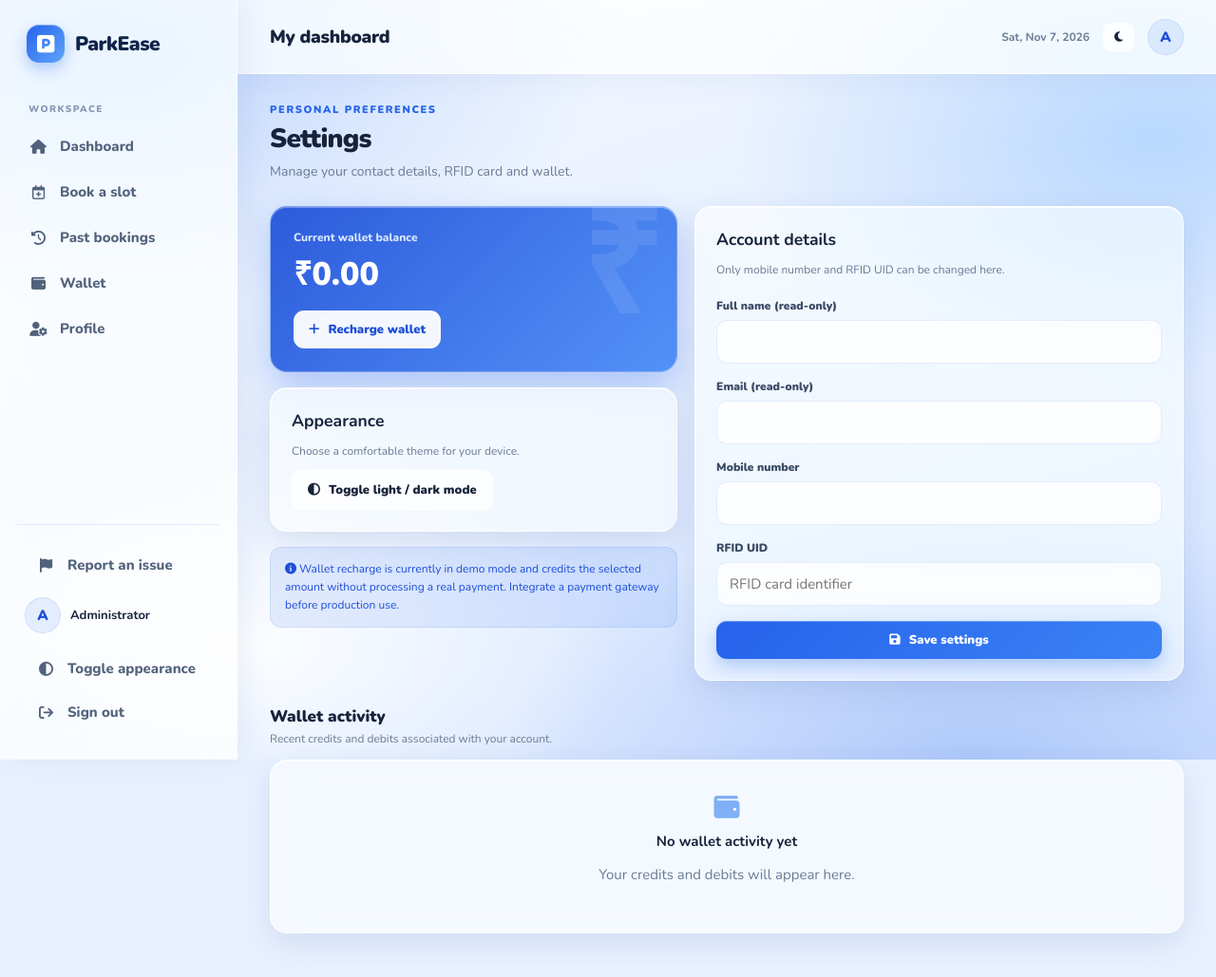
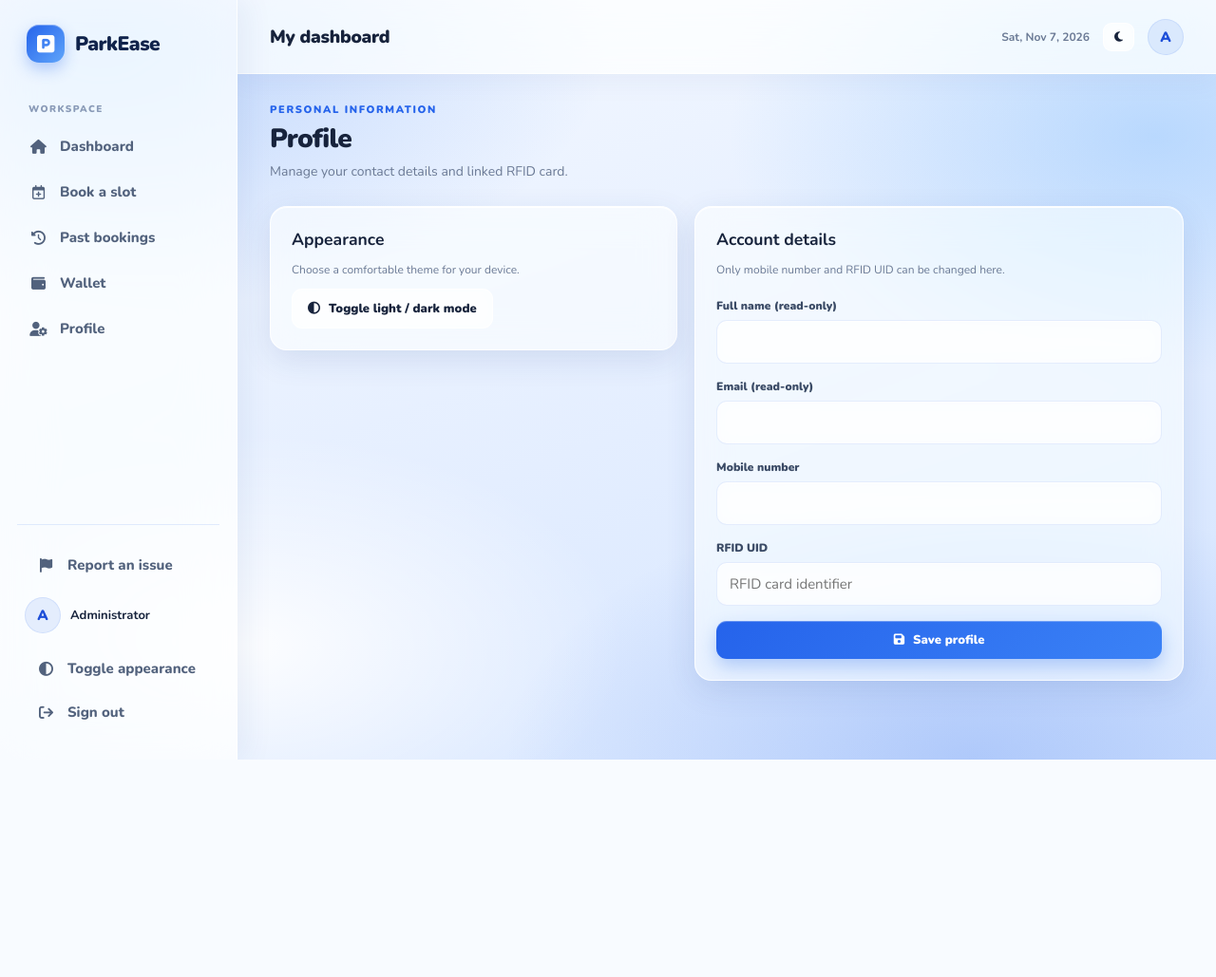
Before and after one commit to spsproject14/smart_parking_app, a Flask app: template templates/settings.html in a window 1280 px wide. Shown: the whole page at 95% size. After the commit the page ends 800 px from the top, so only its background shows below. Run offline with Flask 3, Linux system fonts and the light colour scheme; the template is opened without the code that fills it, so the values that code supplies are empty.

Commit message:
Update settings.html

```diff
--- a/templates/settings.html
+++ b/templates/settings.html
@@ -1,23 +1,14 @@
-{% extends 'base.html' %} {% block page_content %}
+{% extends 'base.html' %}
+{% block page_content %}
 <div class="welcome">
   <div>
-    <div class="eyebrow">Personal preferences</div>
-    <h1 class="page-title">Settings</h1>
-    <p class="subtitle">Manage your contact details, RFID card and wallet.</p>
+    <div class="eyebrow">Personal information</div>
+    <h1 class="page-title">Profile</h1>
+    <p class="subtitle">Manage your contact details and linked RFID card.</p>
   </div>
 </div>
+
 <div class="grid settings-grid">
-  <div class="grid" style="gap: 16px">
-    <div class="balance-card">
-      <div class="label">Current wallet balance</div>
-      <div class="amount">₹{{'%.2f'|format(wallet_balance)}}</div>
-      <button
-        class="btn"
-        onclick="document.getElementById('rechargeModal').classList.add('show')"
-      >
-        <i class="fa-solid fa-plus"></i> Recharge wallet
-      </button>
-    </div>
   <div class="card">
     <h3 style="margin: 0 0 6px">Appearance</h3>
     <p class="muted" style="font-size: 12px">
@@ -27,12 +18,7 @@
       <i class="fa-solid fa-circle-half-stroke"></i> Toggle light / dark mode
     </button>
   </div>
-    <div class="notice">
-      <i class="fa-solid fa-circle-info"></i> Wallet recharge is currently in
-      demo mode and credits the selected amount without processing a real
-      payment. Integrate a payment gateway before production use.
-    </div>
-  </div>
+
   <div class="card">
     <h3 style="margin: 0 0 5px">Account details</h3>
     <p class="muted" style="font-size: 12px; margin-bottom: 22px">
@@ -40,104 +26,29 @@
     </p>
     <form method="post" class="grid" style="gap: 16px">
       <div class="field">
-        <label>Full name (read-only)</label
-        ><input value="{{user.name}}" readonly />
+        <label>Full name (read-only)</label>
+        <input value="{{ user.name }}" readonly />
       </div>
       <div class="field">
-        <label>Email (read-only)</label
-        ><input value="{{user.email}}" readonly />
+        <label>Email (read-only)</label>
+        <input value="{{ user.email }}" readonly />
       </div>
       <div class="field">
-        <label>Mobile number</label
-        ><input name="mobile" value="{{user.mobile}}" required />
+        <label>Mobile number</label>
+        <input name="mobile" value="{{ user.mobile or '' }}" required />
       </div>
       <div class="field">
-        <label>RFID UID</label
-        ><input
+        <label>RFID UID</label>
+        <input
           name="rfid"
-          value="{{user.rfid or ''}}"
+          value="{{ user.rfid or '' }}"
           placeholder="RFID card identifier"
         />
       </div>
       <button class="btn btn-primary">
-        <i class="fa-solid fa-floppy-disk"></i> Save settings
+        <i class="fa-solid fa-floppy-disk"></i> Save profile
       </button>
     </form>
   </div>
 </div>
-<div class="section-head">
-  <div>
-    <h3>Wallet activity</h3>
-    <p>Recent credits and debits associated with your account.</p>
-  </div>
-</div>
-<div class="activity-grid">
-  {% for t in transactions %}
-  <div class="activity-card">
-    <div class="activity-top">
-      <div>
-        <span class="pill">{{t.type|replace('_',' ')}}</span>
-        <div style="font-weight: 900; margin-top: 9px">{{t.note}}</div>
-      </div>
-      <div
-        class="activity-amount"
-        style="color:{{'#059669' if t.amount>0 else '#dc2626'}}"
-      >
-        {{'+' if t.amount>0 else ''}}₹{{'%.2f'|format(t.amount)}}
-      </div>
-    </div>
-    <div class="activity-meta">
-      <i class="fa-regular fa-clock"></i> {{t.created_at.strftime('%d %b %Y,
-      %I:%M %p')}}
-    </div>
-  </div>
-  {% else %}
-  <div class="card empty" style="grid-column: 1/-1">
-    <i class="fa-solid fa-wallet"></i><strong>No wallet activity yet</strong>
-    <p>Your credits and debits will appear here.</p>
-  </div>
-  {% endfor %}
-</div>
-<div class="modal" id="rechargeModal">
-  <div class="modal-card">
-    <button
-      class="modal-close"
-      onclick="
-        document.getElementById('rechargeModal').classList.remove('show')
-      "
-    >
-      <i class="fa-solid fa-xmark"></i>
-    </button>
-    <div
-      class="slot-icon"
-      style="width: 48px; height: 48px; margin-bottom: 15px"
-    >
-      <i class="fa-solid fa-wallet"></i>
-    </div>
-    <h3 style="margin: 0">Recharge wallet</h3>
-    <p class="muted" style="font-size: 12px">
-      Enter an amount in Indian rupees.
-    </p>
-    <form method="post" action="{{url_for('wallet_recharge')}}">
-      <div class="field" style="margin: 18px 0">
-        <label>Amount (₹)</label
-        ><input
-          type="number"
-          name="amount"
-          min="1"
-          max="50000"
-          step="1"
-          required
-          placeholder="e.g. 500"
-        />
-      </div>
-      <button class="btn btn-primary" style="width: 100%">
-        Pay & add balance
-      </button>
-      <p class="help" style="margin-top: 10px">
-        Demo only: no real payment is collected.
-      </p>
-    </form>
-  </div>
-</div>
 {% endblock %}
```
Lines whose indentation alone changed are shown as unchanged.
